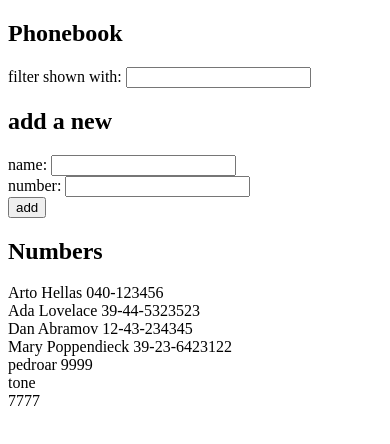
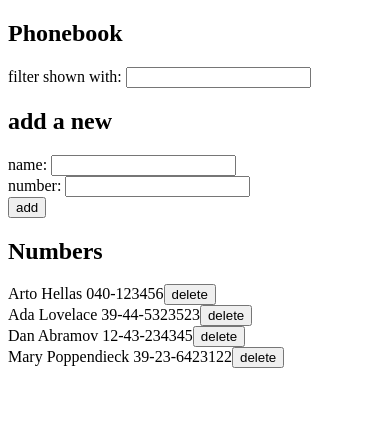
Before and after one commit to pedroar82/full-stack-open, a React (Vite) app in the folder part2/phonebook/: page / in a window 390 px wide. Shown: the top 444 px of the page. Built offline with nearby package versions, Linux system fonts and the light colour scheme; data requests are answered from the project's data file.

Commit message:
Solution to Exercise 2.14: The Phonebook Step 9

```diff
--- a/part2/phonebook/db.json
+++ b/part2/phonebook/db.json
@@ -19,21 +19,6 @@
       "name": "Mary Poppendieck",
       "number": "39-23-6423122",
       "id": "4"
-    },
-    {
-      "id": "7a71",
-      "name": "pedroar",
-      "number": "9999"
-    },
-    {
-      "id": "1249",
-      "name": "tone",
-      "number": ""
-    },
-    {
-      "id": "1f9c",
-      "name": "",
-      "number": "7777"
     }
   ]
 }
--- a/part2/phonebook/src/App.jsx
+++ b/part2/phonebook/src/App.jsx
@@ -1,5 +1,4 @@
 import { useState, useEffect } from 'react'
-import axios from 'axios'
 import personService from './services/persons'
 import PersonForm from './components/PersonForm'
 import Filter from './components/Filter'
@@ -31,7 +30,6 @@ const App = () => {
         name: newName,
         number: newNumber
       }
-
       personService
         .create(newPerson)
         .then(returnedPerson => {
@@ -39,8 +37,6 @@ const App = () => {
           setNewName('')
           setNewNumber('')
         })
-
-
     }
     event.preventDefault()
   }
@@ -57,6 +53,17 @@ const App = () => {
     setNewSearch(event.target.value)
   }
 
+  const deletePerson = (id, name) => {
+    if (confirm(`Delete ${name}?`)) {
+      personService
+        .deletePersonService(id)
+        .then(returnResult => {
+          setPersons(persons.filter(person => person.id !== returnResult.id))
+        })
+        .catch(error => { alert(`Delete error: ${error.message}`) })
+    }
+  }
+
   return (
     <div>
       <h2>Phonebook</h2>
@@ -69,7 +76,9 @@ const App = () => {
         newNumber={newNumber}
         handleNumberChange={handleNumberChange} />
       <h2>Numbers</h2>
-      <Persons persons={persons} newSearch={newSearch} />
+      <Persons persons={persons}
+        newSearch={newSearch}
+        deletePerson={deletePerson} />
     </div >
   )
 }
--- a/part2/phonebook/src/components/Persons.jsx
+++ b/part2/phonebook/src/components/Persons.jsx
@@ -4,7 +4,9 @@ const Persons = (props) => {
             {props.persons.filter(name =>
                 (props.newSearch) === '' ? true : name.name.toLowerCase().indexOf(props.newSearch.toLowerCase()) >= 0)
                 .map(name =>
-                    <p key={name.id} style={{ margin: 0 }}>{name.name} {name.number}</p>
+                    <p key={name.id} style={{ margin: 0 }}>{name.name} {name.number}
+                        <button onClick={() =>
+                            props.deletePerson(name.id, name.name)}>delete</button></p>
                 )}
         </div>
     )
--- a/part2/phonebook/src/services/persons.js
+++ b/part2/phonebook/src/services/persons.js
@@ -16,8 +16,14 @@ const update = (id, newObject) => {
   return axios.put(`${baseUrl}/${id}`, newObject)
 }
 
+const deletePersonService = id => {
+    const request = axios.delete(`${baseUrl}/${id}`)
+    return request.then(response => response.data)
+}
+
 export default {
   getAll,
   create,
-  update
+  update,
+  deletePersonService
 }
```
